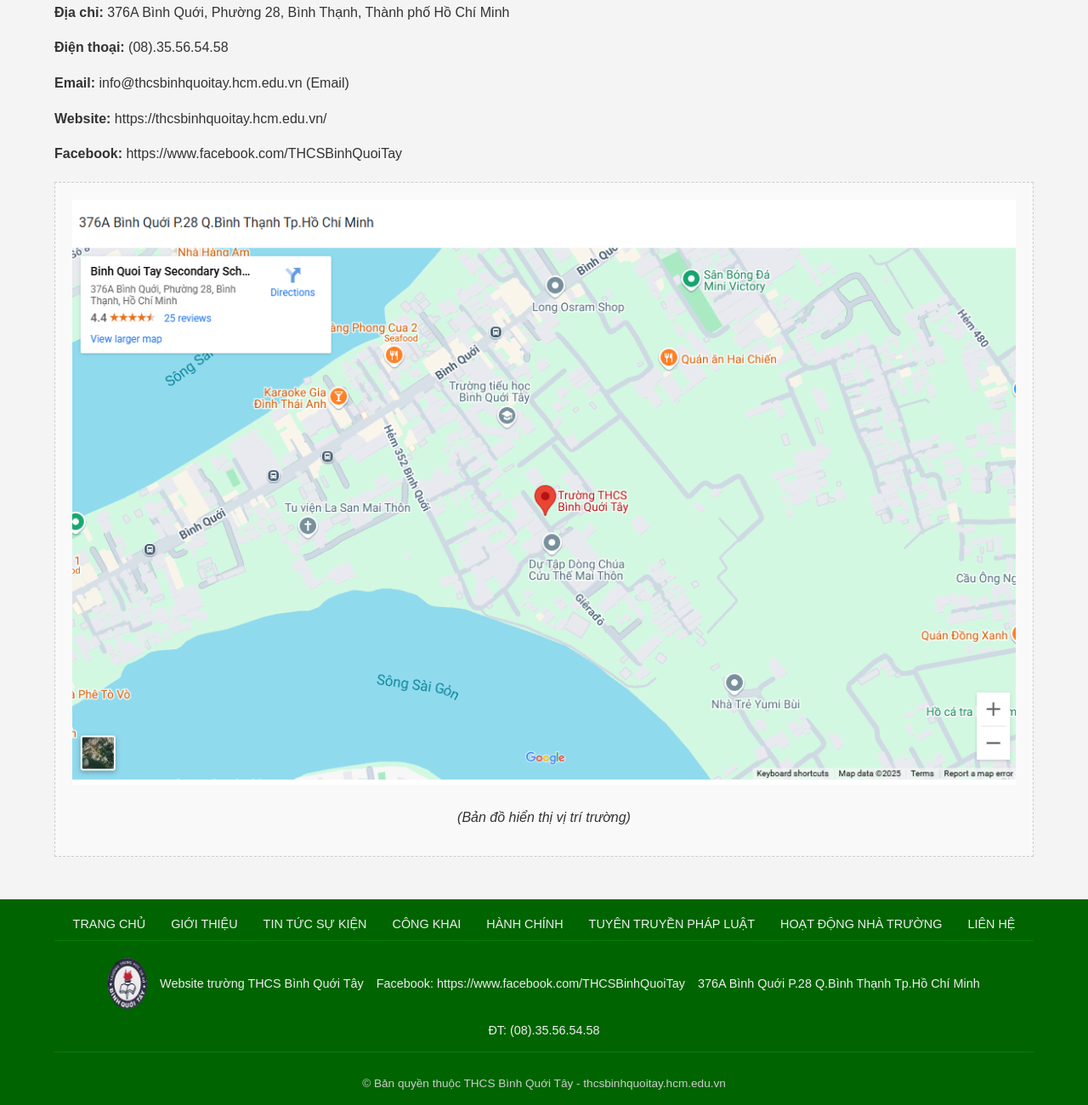
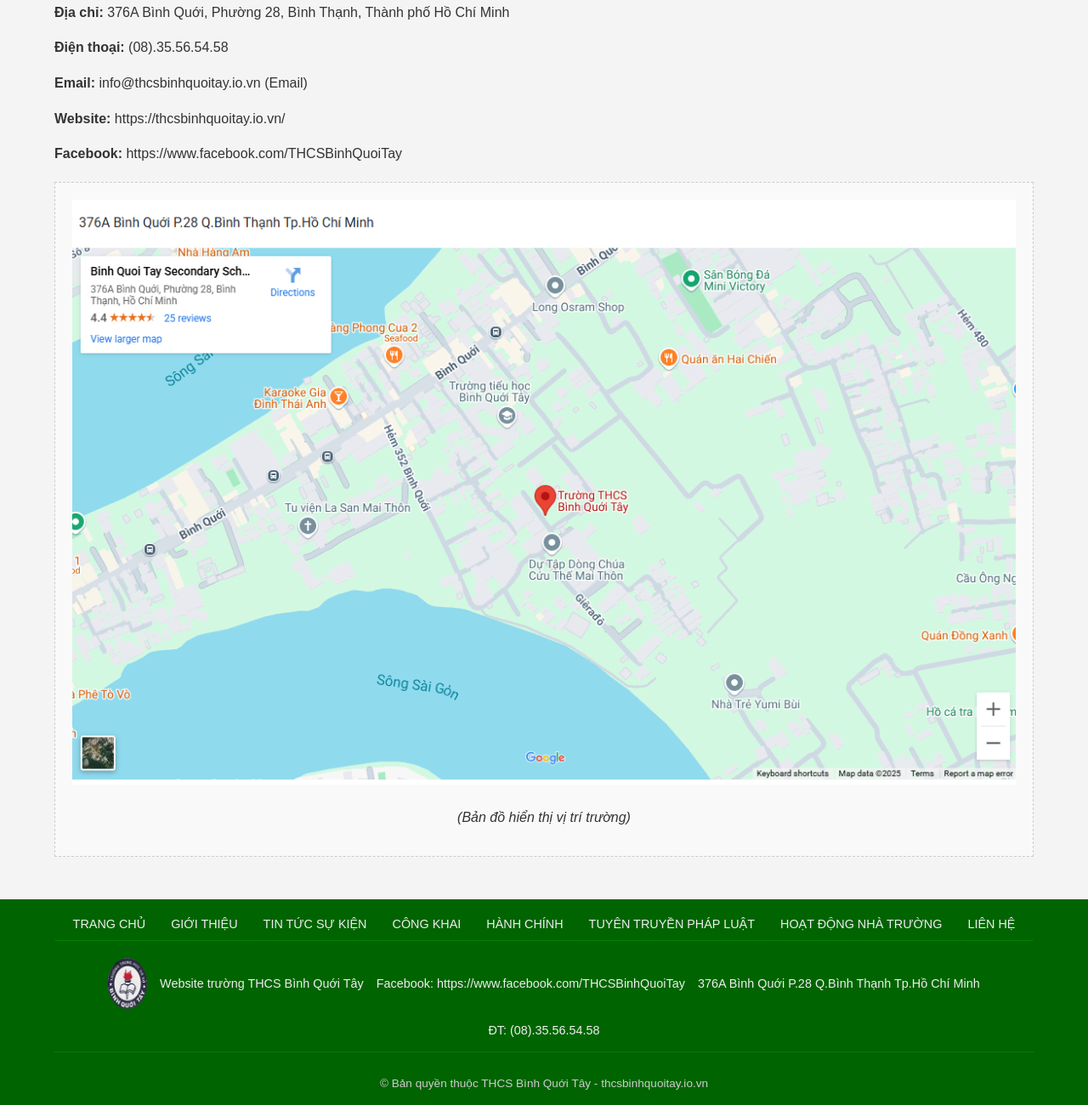
Before and after one commit to Vixcamop/BinhQuoiTay, a plain HTML site: page pages/lien-he.html in a window 1280 px wide. Shown: the part 420-1720 px from the top of the page at 85% size. Drawn offline with Linux system fonts and the light colour scheme.

Commit message:
Update lien-he.html

```diff
--- a/pages/lien-he.html
+++ b/pages/lien-he.html
@@ -62,8 +62,8 @@
             <div class="contact-info">
                 <p><strong>Địa chỉ:</strong> 376A Bình Quới, Phường 28, Bình Thạnh, Thành phố Hồ Chí Minh</p>
                 <p><strong>Điện thoại:</strong> (08).35.56.54.58</p>
-                <p><strong>Email:</strong> <a href="mailto:info@thcsbinhquoitay.hcm.edu.vn">info@thcsbinhquoitay.hcm.edu.vn</a> (Email)</p>
-                <p><strong>Website:</strong> <a href="../index.html">https://thcsbinhquoitay.hcm.edu.vn/</a></p>
+                <p><strong>Email:</strong> <a href="mailto:info@thcsbinhquoitay.hcm.edu.vn">info@thcsbinhquoitay.io.vn</a> (Email)</p>
+                <p><strong>Website:</strong> <a href="../index.html">https://thcsbinhquoitay.io.vn/</a></p>
                 <p><strong>Facebook:</strong> <a href="https://www.facebook.com/THCSBinhQuoiTay" target="_blank">https://www.facebook.com/THCSBinhQuoiTay</a></p>
             </div>
             <div class="map-placeholder">
@@ -114,7 +114,7 @@
                 <p>ĐT: (08).35.56.54.58</p>
             </div>
             <div class="copyright">
-                <p>© Bản quyền thuộc THCS Bình Quới Tây - thcsbinhquoitay.hcm.edu.vn</p>
+                <p>© Bản quyền thuộc THCS Bình Quới Tây - thcsbinhquoitay.io.vn</p>
             </div>
         </div>
     </footer>
```
